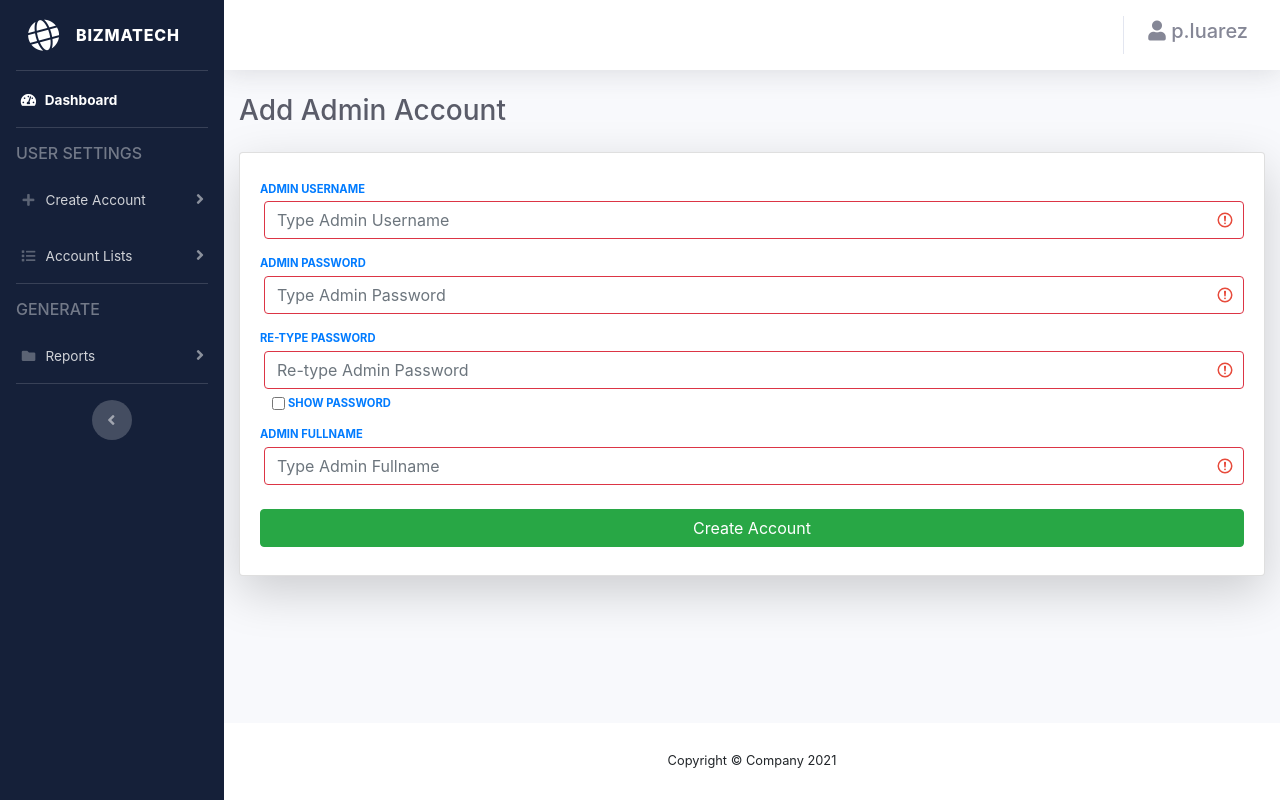
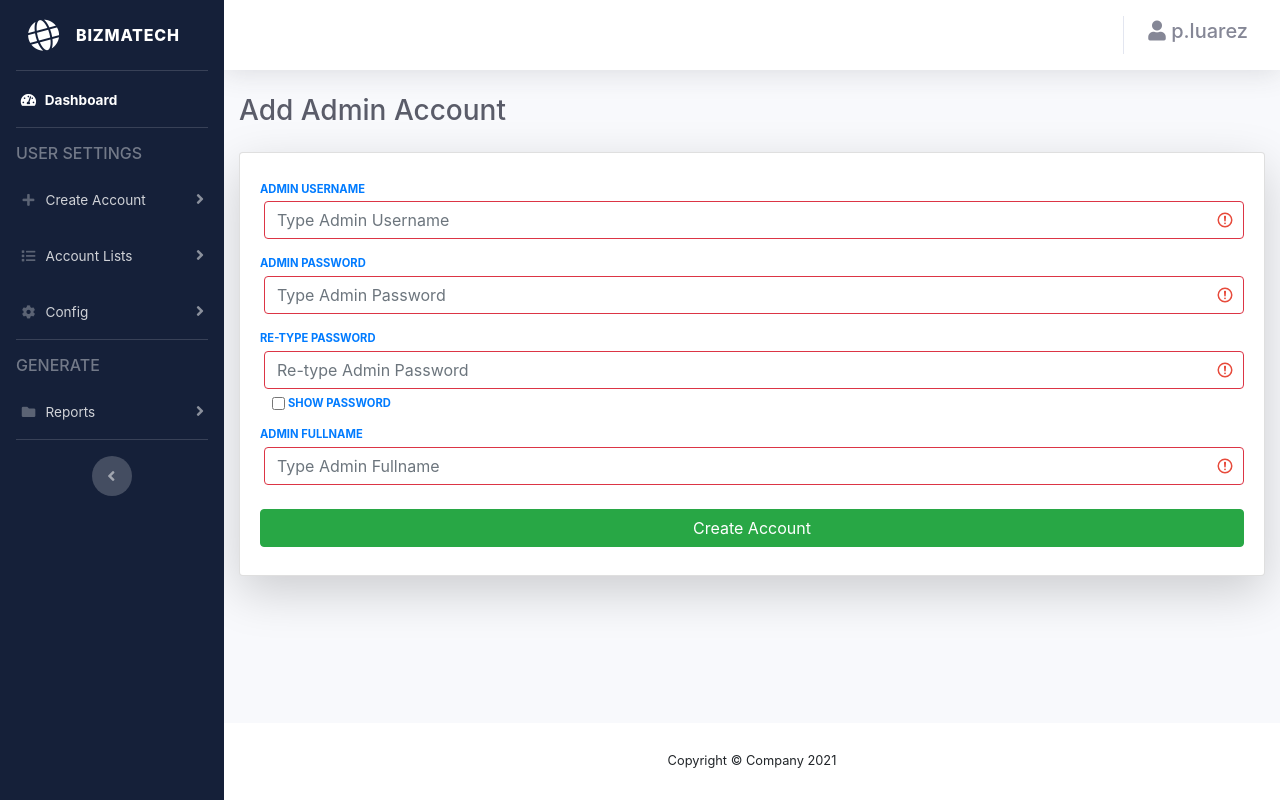
Before and after one commit to mariannejordan20/DTR2, a PHP site: page /Employee_Attendance/AdminCreateAccountAdmin.php in a window 1280 px wide. Run offline with PHP 8.4, Linux system fonts and the light colour scheme; a user stored in the database is signed in; some libraries are stand-ins or nearby versions.

Commit message:
added config

```diff
--- a/sidebar.php
+++ b/sidebar.php
@@ -55,6 +55,20 @@
                     </div>
                 </div>
             </li>
+            <li class="nav-item">
+                <a class="nav-link collapsed" href="#" data-toggle="collapse" data-target="#collapseConfig"
+                    aria-expanded="true" aria-controls="collapsePages">
+                    <i class="ml-1 fas fa-fw fa-cog"></i>
+                    <span>Config</span>
+                </a>
+                <div id="collapseConfig" class="collapse" aria-labelledby="headingPages" data-parent="#accordionSidebar">
+                    <div class="bg-white py-2 collapse-inner rounded">
+                        <a class="collapse-item" href="AdminBranch.php"><i class="fas fa-fw fa-building"></i> Branch</a>
+                        <a class="collapse-item" href="AdminDepartment.php"><i class="fas fa-fw fa-users"></i> Department</a>
+                        <div class="collapse-divider"></div>
+                    </div>
+                </div>
+            </li>
             <!-- Divider -->
             <hr class="sidebar-divider">
 
```
